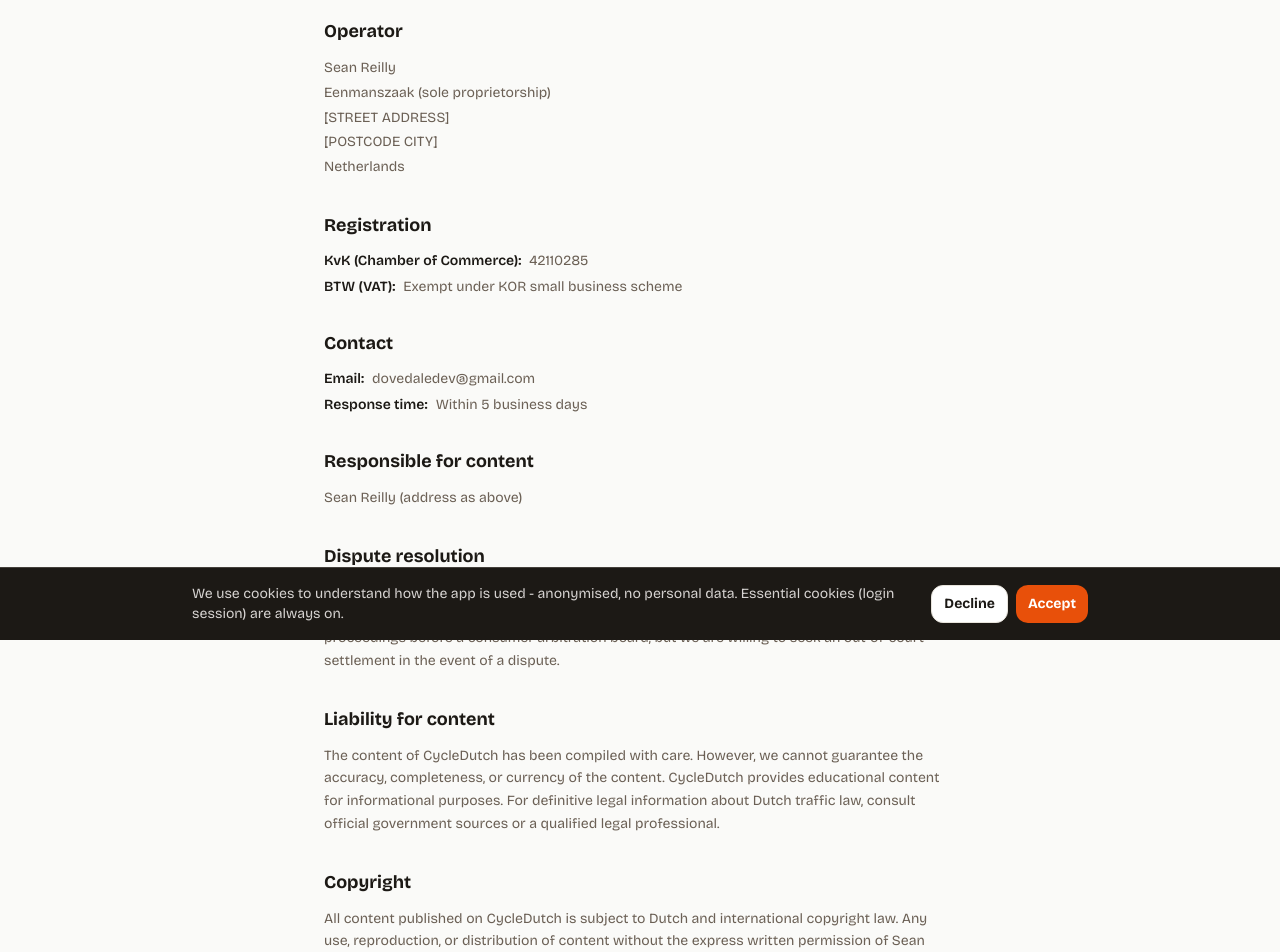
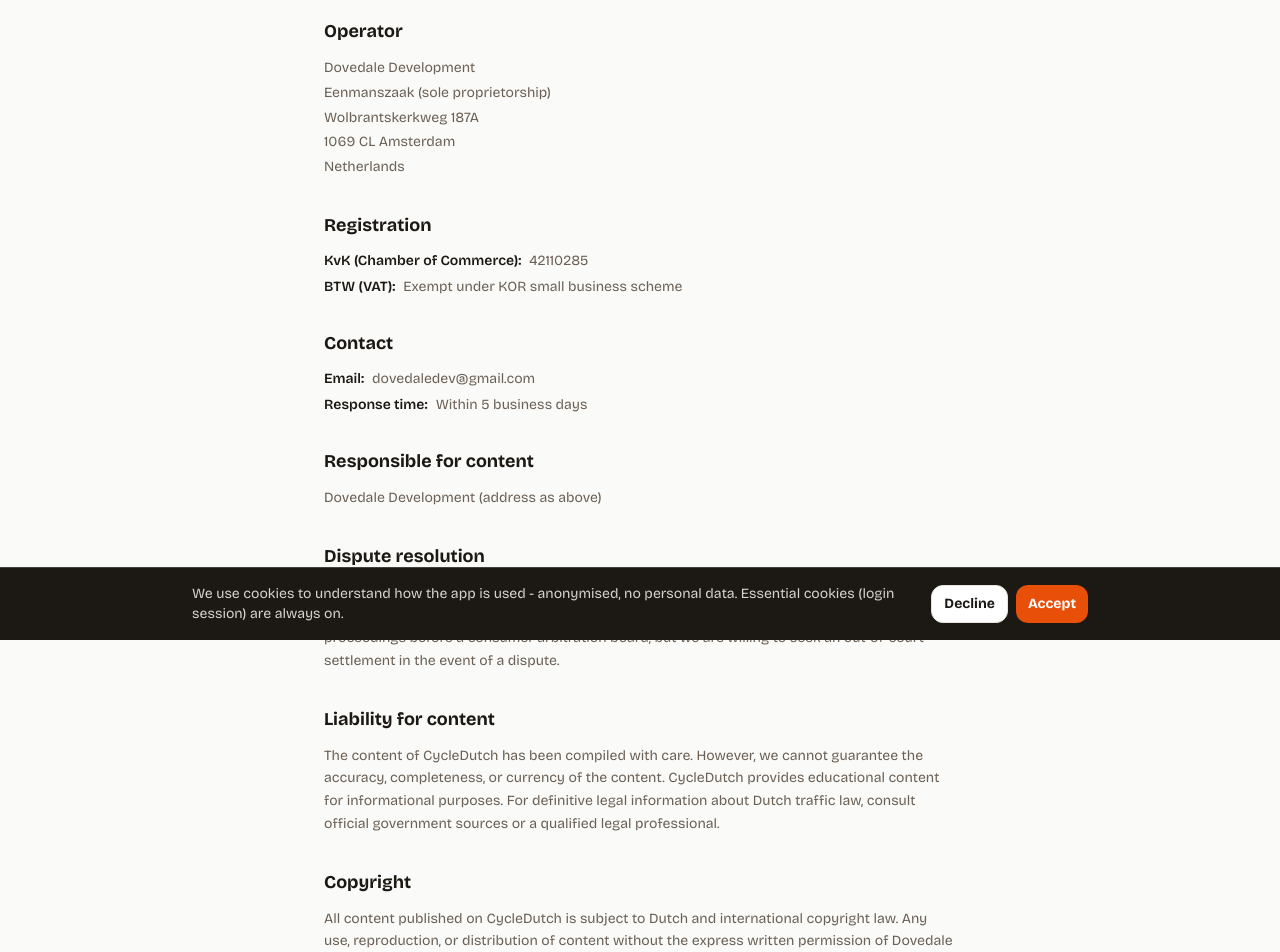
Before and after one commit to seanreilly11/bike-ready, a Next.js app: page /imprint in a window 1280 px wide. Shown: the part 160-1112 px from the top of the page. Built offline with nearby package versions, Linux system fonts and the light colour scheme; no server answers.

Commit message:
fix(legal): update operator name and address to Dovedale Development

```diff
--- a/app/(legal)/imprint/page.tsx
+++ b/app/(legal)/imprint/page.tsx
@@ -19,10 +19,10 @@
           Operator
         </h2>
         <address className="not-italic text-sm text-stone-600 leading-relaxed space-y-0.5">
-          <p>Sean Reilly</p>
+          <p>Dovedale Development</p>
           <p>Eenmanszaak (sole proprietorship)</p>
-          <p>[STREET ADDRESS]</p>
-          <p>[POSTCODE CITY]</p>
+          <p>Wolbrantskerkweg 187A</p>
+          <p>1069 CL Amsterdam</p>
           <p>Netherlands</p>
         </address>
       </section>
@@ -82,7 +82,7 @@
           Responsible for content
         </h2>
         <p className="text-sm text-stone-600 leading-relaxed">
-          Sean Reilly (address as above)
+          Dovedale Development (address as above)
         </p>
       </section>
 
@@ -130,8 +130,8 @@
         <p className="text-sm text-stone-600 leading-relaxed">
           All content published on CycleDutch is subject to Dutch and
           international copyright law. Any use, reproduction, or distribution of
-          content without the express written permission of Sean Reilly is
-          prohibited.
+          content without the express written permission of Dovedale Development
+          is prohibited.
         </p>
       </section>
     </>
--- a/app/(legal)/privacy/page.tsx
+++ b/app/(legal)/privacy/page.tsx
@@ -22,10 +22,10 @@
           Who we are
         </h2>
         <p className="text-sm text-stone-600 leading-relaxed">
-          CycleDutch is operated by Sean Reilly, a sole proprietorship
+          CycleDutch is operated by Dovedale Development, a sole proprietorship
           (eenmanszaak) registered in the Netherlands with KvK number 42110285.
-          Our registered address is [YOUR ADDRESS]. You can contact us at
-          dovedaledev@gmail.com.
+          Our registered address is Wolbrantskerkweg 187A, 1069 CL Amsterdam,
+          Netherlands. You can contact us at dovedaledev@gmail.com.
         </p>
       </section>
 
--- a/app/(legal)/terms/page.tsx
+++ b/app/(legal)/terms/page.tsx
@@ -24,9 +24,10 @@
           Parties
         </h2>
         <p className="text-sm text-stone-600 leading-relaxed">
-          These terms govern your use of CycleDutch, operated by Sean Reilly
-          (KvK: 42110285), referred to as &quot;we&quot;, &quot;us&quot;, or
-          &quot;CycleDutch&quot;. By using CycleDutch you agree to these terms.
+          These terms govern your use of CycleDutch, operated by Dovedale
+          Development (KvK: 42110285), referred to as &quot;we&quot;,
+          &quot;us&quot;, or &quot;CycleDutch&quot;. By using CycleDutch you
+          agree to these terms.
         </p>
       </section>
 
@@ -135,9 +136,10 @@
         </h2>
         <p className="text-sm text-stone-600 leading-relaxed">
           All content on CycleDutch - including question text, feedback,
-          illustrations, and interface design - is owned by Sean Reilly and
-          protected by copyright. You may not copy, reproduce, distribute, or
-          create derivative works from our content without written permission.
+          illustrations, and interface design - is owned by Dovedale Development
+          and protected by copyright. You may not copy, reproduce, distribute,
+          or create derivative works from our content without written
+          permission.
         </p>
       </section>
 
```
